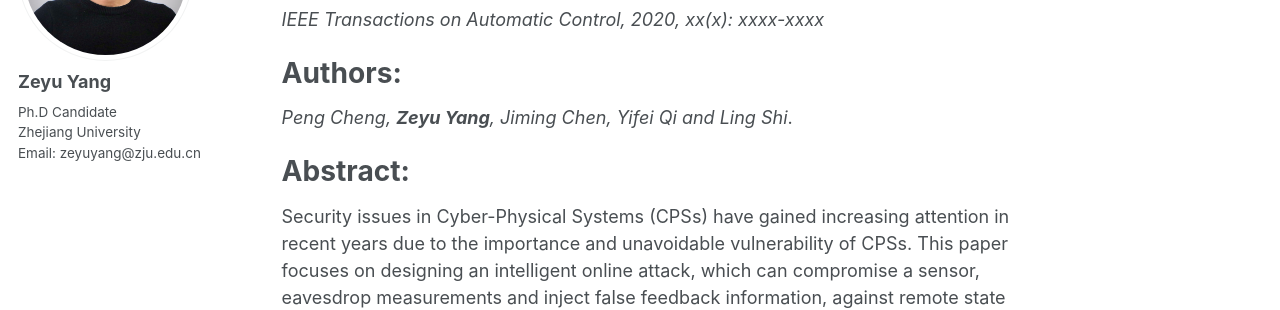
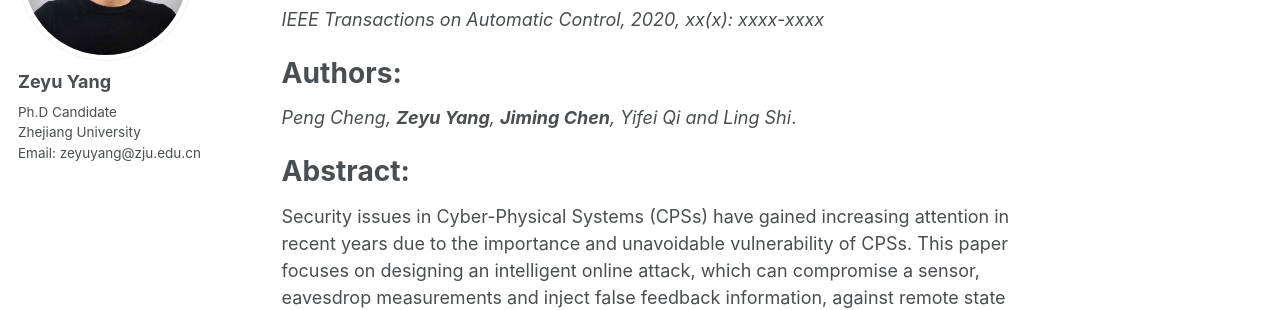
Before and after one commit to zeyuid/zeyuid.github.io, a Jekyll site: the page built from _publications/2020-10-01-An-event-based-stealthy-attack-on-remote-state-estimation.md, in a window 1280 px wide and 942 px high. Shown: the part 230-540 px from the top of the window. Built offline with Jekyll 4.4.1, drawn with Linux system fonts in a browser that asks for light colours.

Commit message:
add file

```diff
--- a/_publications/2020-10-01-An-event-based-stealthy-attack-on-remote-state-estimation.md
+++ b/_publications/2020-10-01-An-event-based-stealthy-attack-on-remote-state-estimation.md
@@ -16,7 +16,7 @@ Journal:
 
 Authors:
 ===
-*Peng Cheng, **Zeyu Yang**, Jiming Chen, Yifei Qi and Ling Shi*.
+*Peng Cheng, **Zeyu Yang**, **Jiming Chen**, Yifei Qi and Ling Shi*.
 
 Abstract:
 ===
```
